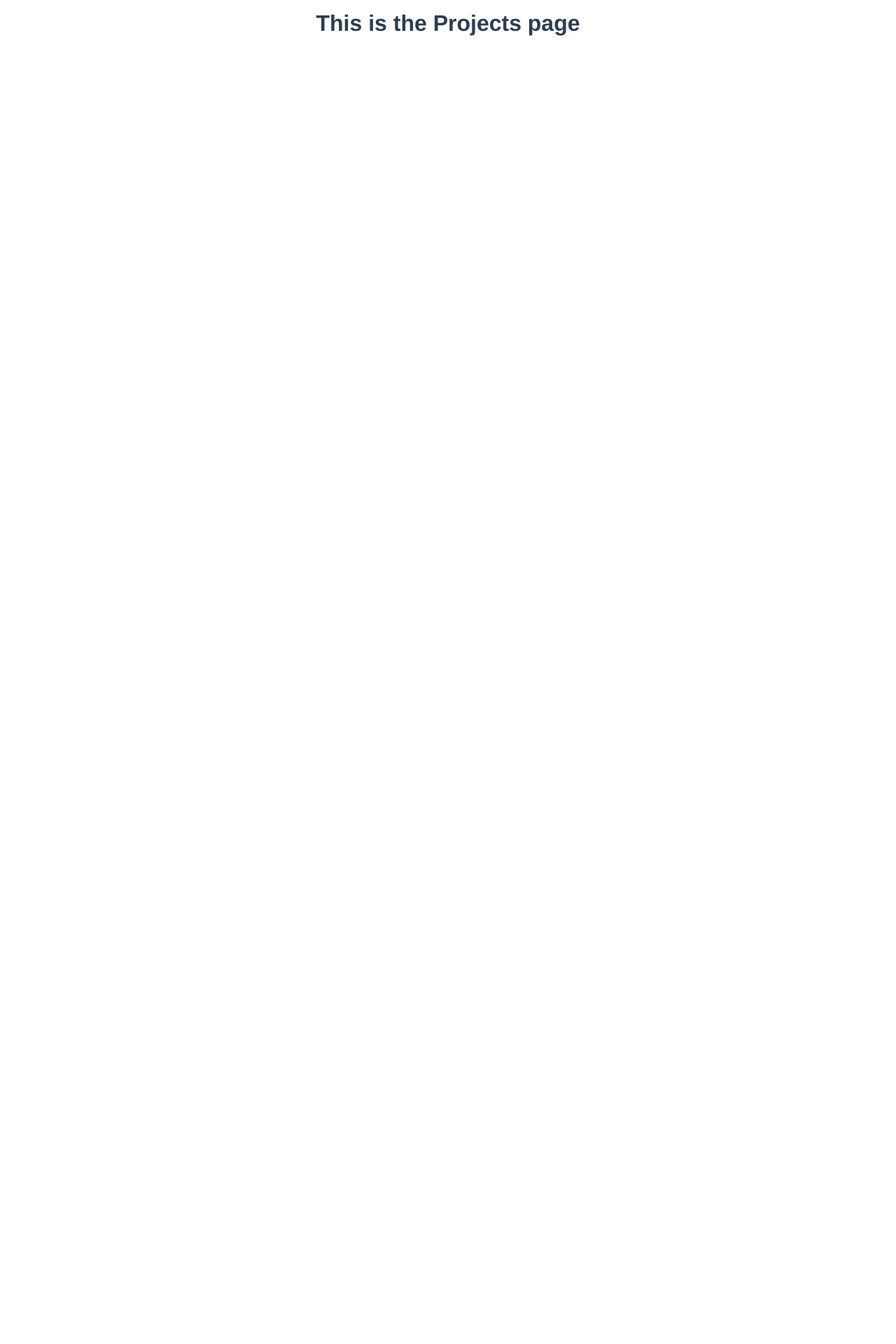
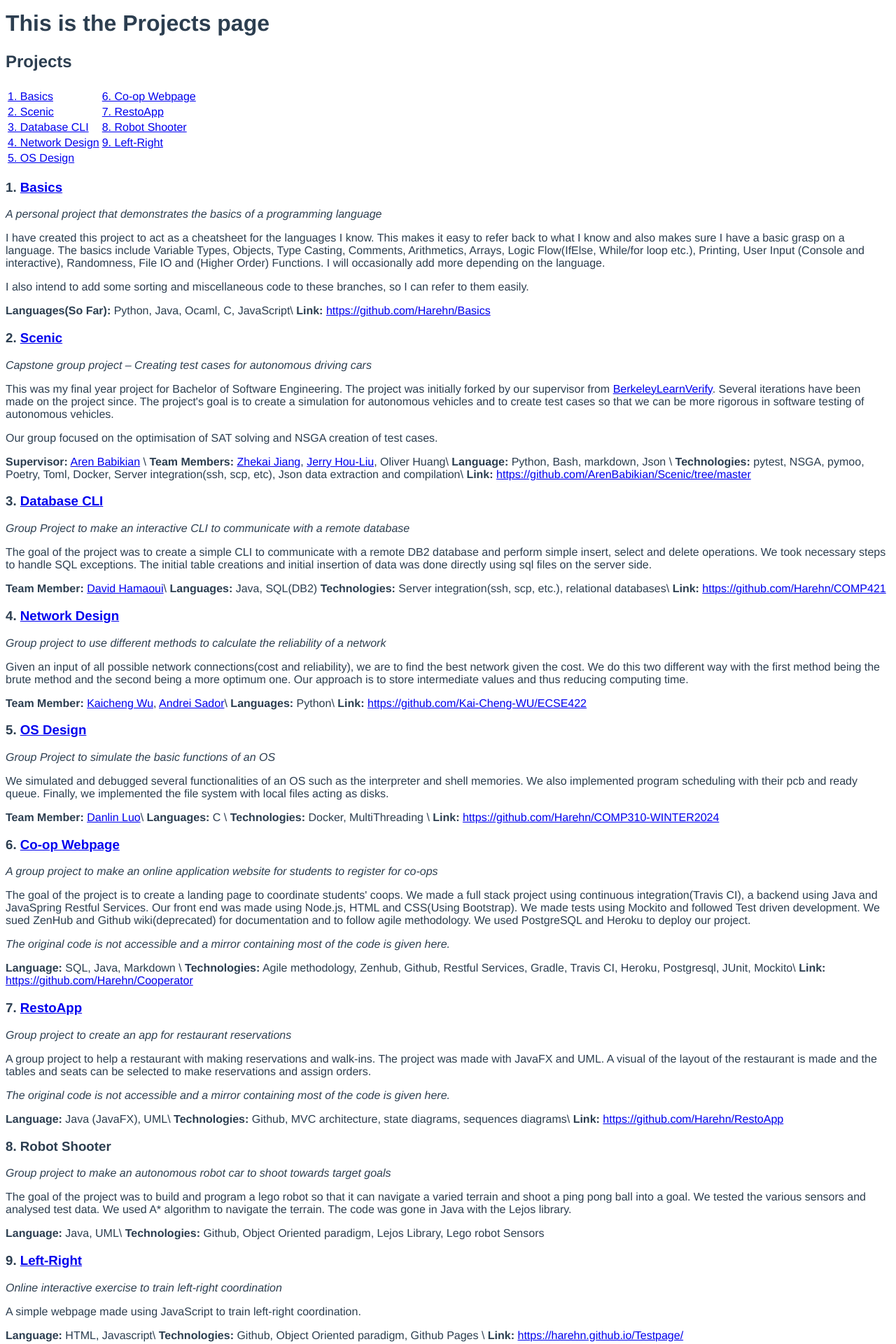
Before and after one commit to Harehn/Personal-Website, a Vue app: page /projects in a window 1280 px wide. Shown: the part 60-1980 px from the top of the page at 70% size. Before the commit the page ends 800 px from the top, so only its background shows below. Built offline with nearby package versions, Linux system fonts and the light colour scheme.

Commit message:
Added Barebones content

```diff
--- a/src/App.vue
+++ b/src/App.vue
@@ -24,7 +24,7 @@ export default {
   font-family: Avenir, Helvetica, Arial, sans-serif;
   -webkit-font-smoothing: antialiased;
   -moz-osx-font-smoothing: grayscale;
-  text-align: center;
+  /* text-align: center; */
   color: #2c3e50;
 }
 
--- a/src/components/Home.vue
+++ b/src/components/Home.vue
@@ -1,6 +1,10 @@
 <template>
   <div class="home">
     <h1>{{ msg }}</h1>
+    <div>
+      <p>Welcome to my Website! I'm Harehn Kaundun but I prefer Nitin. I am a software graduate from the university of Mcgill.</p>
+      <img :src="require(`@/assets/Ring.jpg`)" alt="Picture of me at my Iron Ring Ceremony">
+    </div>
   </div>
 </template>
 
@@ -29,4 +33,16 @@ li {
 a {
   color: #42b983;
 }
+
+img {
+  border: 1px solid #ddd;
+  border-radius: 4px;
+  padding: 5px;
+  width: 150px;
+}
+
+img:hover {
+  box-shadow: 0 0 2px 1px rgba(0, 140, 186, 0.5);
+}
+
 </style>
--- a/src/views/BlogsView.vue
+++ b/src/views/BlogsView.vue
@@ -1,5 +1,6 @@
 <template>
   <div class="blog">
     <h1>This is the blog page</h1>
+    <i>This page is meant to contain blogs about coding, programming and maths written by me.</i>
   </div>
 </template>
--- a/src/views/ContactView.vue
+++ b/src/views/ContactView.vue
@@ -1,5 +1,17 @@
 <template>
   <div class="contact">
     <h1>This is the contact page</h1>
+    <div>
+    <h3>Email:</h3>
+    <p>Hkaundun@gmail.com</p>
+    </div>
+    <div>
+    <h3>Linked In:</h3>
+    <p>www.linkedin.com/in/harehn-kaundun</p>
+    </div>
+    <div>
+    <h3>GitHub:</h3>
+    <p>https://github.com/Harehn</p>
+    </div>
   </div>
 </template>
--- a/src/views/HomeView.vue
+++ b/src/views/HomeView.vue
@@ -1,7 +1,7 @@
 <template>
   <div class="home">
     <!-- <img alt="Vue logo" src="../assets/logo.png"> -->
-    <Home msg="Welcome to my Personal Website"/>
+    <Home msg="Hi! It's Nitin!"/>
   </div>
 </template>
 
--- a/src/views/ProjectsView.vue
+++ b/src/views/ProjectsView.vue
@@ -1,5 +1,123 @@
 <template>
   <div class="projects">
     <h1>This is the Projects page</h1>
+
+    <!--This is copied-->
+    <h2 id="projects">Projects</h2>
+<table>
+<thead>
+<tr>
+<th></th>
+<th></th>
+</tr>
+</thead>
+<tbody>
+<tr>
+<td><a href="#1-basics">1. Basics</a></td>
+<td><a href="#6-co-op-webpage">6. Co-op Webpage</a></td>
+</tr>
+<tr>
+<td><a href="#2-scenic">2. Scenic</a></td>
+<td><a href="#7-restoapp">7. RestoApp</a></td>
+</tr>
+<tr>
+<td><a href="#3-database-cli">3. Database CLI</a></td>
+<td><a href="#8-robot-shooter">8. Robot Shooter</a></td>
+</tr>
+<tr>
+<td><a href="#4-network-design">4. Network Design</a></td>
+<td><a href="#9-left-right">9. Left-Right</a></td>
+</tr>
+<tr>
+<td><a href="#5-os-design">5. OS Design</a></td>
+</tr>
+</tbody>
+</table>
+<h3 id="1-basics-https-github-com-harehn-basics-">1. <a href="https://github.com/Harehn/Basics">Basics</a></h3>
+<p><em>A personal project that demonstrates the basics of a programming language</em></p>
+<p>I have created this project to act as a cheatsheet for the languages I know.
+This makes it easy to refer back to what I know and also makes sure I have a basic grasp on a language.
+The basics include Variable Types, Objects, Type Casting, Comments, Arithmetics, Arrays,
+Logic Flow(IfElse, While/for loop etc.), Printing, User Input (Console and interactive),
+Randomness, File IO and (Higher Order) Functions. I will occasionally add more depending on the language.</p>
+<p>I also intend to add some sorting and miscellaneous code to these branches, so I can refer to them easily.</p>
+<p><strong>Languages(So Far):</strong> Python, Java, Ocaml, C, JavaScript\
+<strong>Link:</strong> <a href="https://github.com/Harehn/Basics">https://github.com/Harehn/Basics</a> </p>
+<h3 id="2-scenic-https-github-com-arenbabikian-scenic-tree-master-">2. <a href="https://github.com/ArenBabikian/Scenic/tree/master">Scenic</a></h3>
+<p><em>Capstone group project – Creating test cases for autonomous driving cars</em></p>
+<p>This was my final year project for Bachelor of Software Engineering.
+The project was initially forked by our supervisor from <a href="https://github.com/BerkeleyLearnVerify/Scenic">BerkeleyLearnVerify</a>.
+Several iterations have been made on the project since. The project&#39;s goal is to create a simulation for autonomous vehicles
+and to create test cases so that we can be more rigorous in software testing of autonomous vehicles.</p>
+<p>Our group focused on the optimisation of SAT solving and NSGA creation of test cases. </p>
+<p><strong>Supervisor:</strong> <a href="https://github.com/ArenBabikian">Aren Babikian</a> \
+<strong>Team Members:</strong> <a href="https://github.com/zhekai-jiang">Zhekai Jiang</a>, <a href="https://github.com/JryHL">Jerry Hou-Liu</a>, Oliver Huang\
+<strong>Language:</strong> Python, Bash, markdown, Json \
+<strong>Technologies:</strong> pytest, NSGA, pymoo, Poetry, Toml, Docker, Server integration(ssh, scp, etc), Json data extraction and compilation\
+<strong>Link:</strong> <a href="https://github.com/ArenBabikian/Scenic/tree/master">https://github.com/ArenBabikian/Scenic/tree/master</a></p>
+<h3 id="3-database-cli-https-github-com-harehn-comp421-">3. <a href="https://github.com/Harehn/COMP421">Database CLI</a></h3>
+<p><em>Group Project to make an interactive CLI to communicate with a remote database</em></p>
+<p>The goal of the project was to create a simple CLI to communicate with a remote DB2 database and perform
+simple insert, select and delete operations. We took necessary steps to handle SQL exceptions.
+The initial table creations and initial insertion of data was done directly using sql files on the server side.</p>
+<p><strong>Team Member:</strong> <a href="https://github.com/davidham96">David Hamaoui</a>\
+<strong>Languages:</strong> Java, SQL(DB2)
+<strong>Technologies:</strong> Server integration(ssh, scp, etc.), relational databases\
+<strong>Link:</strong> <a href="https://github.com/Harehn/COMP421">https://github.com/Harehn/COMP421</a></p>
+<h3 id="4-network-design-https-github-com-kai-cheng-wu-ecse422-">4. <a href="https://github.com/Kai-Cheng-WU/ECSE422">Network Design</a></h3>
+<p><em>Group project to use different methods to calculate the reliability of a network</em></p>
+<p>Given an input of all possible network connections(cost and reliability), we are to find the best network given the cost.
+We do this two different way with the first method being the brute method and the second being a more optimum one.
+Our approach is to store intermediate values and thus reducing computing time.</p>
+<p><strong>Team Member:</strong> <a href="https://github.com/Kai-Cheng-WU">Kaicheng Wu</a>, <a href="https://github.com/andrei-sandor">Andrei Sador</a>\
+<strong>Languages:</strong> Python\
+<strong>Link:</strong> <a href="https://github.com/Kai-Cheng-WU/ECSE422">https://github.com/Kai-Cheng-WU/ECSE422</a></p>
+<h3 id="5-os-design-https-github-com-harehn-comp310-winter2024-">5. <a href="https://github.com/Harehn/COMP310-WINTER2024">OS Design</a></h3>
+<p><em>Group Project to simulate the basic functions of an OS</em></p>
+<p>We simulated and debugged several functionalities of an OS such as the interpreter and shell memories.
+We also implemented program scheduling with their pcb and ready queue.
+Finally, we implemented the file system with local files acting as disks.</p>
+<p><strong>Team Member:</strong> <a href="https://github.com/dluo6">Danlin Luo</a>\
+<strong>Languages:</strong> C \
+<strong>Technologies:</strong> Docker, MultiThreading \
+<strong>Link:</strong> <a href="https://github.com/Harehn/COMP310-WINTER2024">https://github.com/Harehn/COMP310-WINTER2024</a></p>
+<h3 id="6-co-op-webpage-https-github-com-harehn-cooperator-">6. <a href="https://github.com/Harehn/Cooperator">Co-op Webpage</a></h3>
+<p><em>A group project to make an online application website for students to register for co-ops</em></p>
+<p>The goal of the project is to create a landing page to coordinate students&#39; coops.
+We made a full stack project using continuous integration(Travis CI), a backend using Java and JavaSpring Restful Services.
+Our front end was made using Node.js, HTML and CSS(Using Bootstrap). We made tests using Mockito and followed Test driven development.
+We sued ZenHub and Github wiki(deprecated) for documentation and to follow agile methodology.
+We used PostgreSQL and Heroku to deploy our project. </p>
+<p><em>The original code is not accessible and a mirror containing most of the code is given here.</em></p>
+<p><strong>Language:</strong> SQL, Java, Markdown \
+<strong>Technologies:</strong> Agile methodology, Zenhub, Github, Restful Services, Gradle, Travis CI, Heroku, Postgresql, JUnit, Mockito\
+<strong>Link:</strong> <a href="https://github.com/Harehn/Cooperator">https://github.com/Harehn/Cooperator</a></p>
+<h3 id="7-restoapp-https-github-com-harehn-restoapp-">7. <a href="https://github.com/Harehn/RestoApp">RestoApp</a></h3>
+<p><em>Group project to create an app for restaurant reservations</em></p>
+<p>A group project to help a restaurant with making reservations and walk-ins. The project was made with JavaFX and UML.
+A visual of the layout of the restaurant is made and the tables and seats can be selected to make reservations and assign orders.</p>
+<p><em>The original code is not accessible and a mirror containing most of the code is given here.</em></p>
+<p><strong>Language:</strong> Java (JavaFX), UML\
+<strong>Technologies:</strong> Github, MVC architecture, state diagrams, sequences diagrams\
+<strong>Link:</strong> <a href="https://github.com/Harehn/RestoApp">https://github.com/Harehn/RestoApp</a></p>
+<h3 id="8-robot-shooter">8. Robot Shooter</h3>
+<p><em>Group project to make an autonomous robot car to shoot towards target goals</em></p>
+<p>The goal of the project was to build and program a lego robot so that it can navigate a varied terrain and shoot a ping pong ball into a goal.
+We tested the various sensors and analysed test data. We used A* algorithm to navigate the terrain. The code was gone in Java with the Lejos library.</p>
+<p><strong>Language:</strong> Java, UML\
+<strong>Technologies:</strong> Github, Object Oriented paradigm, Lejos Library, Lego robot Sensors</p>
+<h3 id="9-left-right-https-harehn-github-io-testpage-">9. <a href="https://harehn.github.io/Testpage/">Left-Right</a></h3>
+<p><em>Online interactive exercise to train left-right coordination</em></p>
+<p>A simple webpage made using JavaScript to train left-right coordination.</p>
+<p><strong>Language:</strong> HTML, Javascript\
+<strong>Technologies:</strong> Github, Object Oriented paradigm, Github Pages \
+<strong>Link:</strong> <a href="https://harehn.github.io/Testpage/">https://harehn.github.io/Testpage/</a></p>
   </div>
+
 </template>
+
+<script>
+export default {
+  name: 'Projects',
+}
+</script>
```
Also changed, not shown: 1 other file (tests, documents, lock files or other folders).
